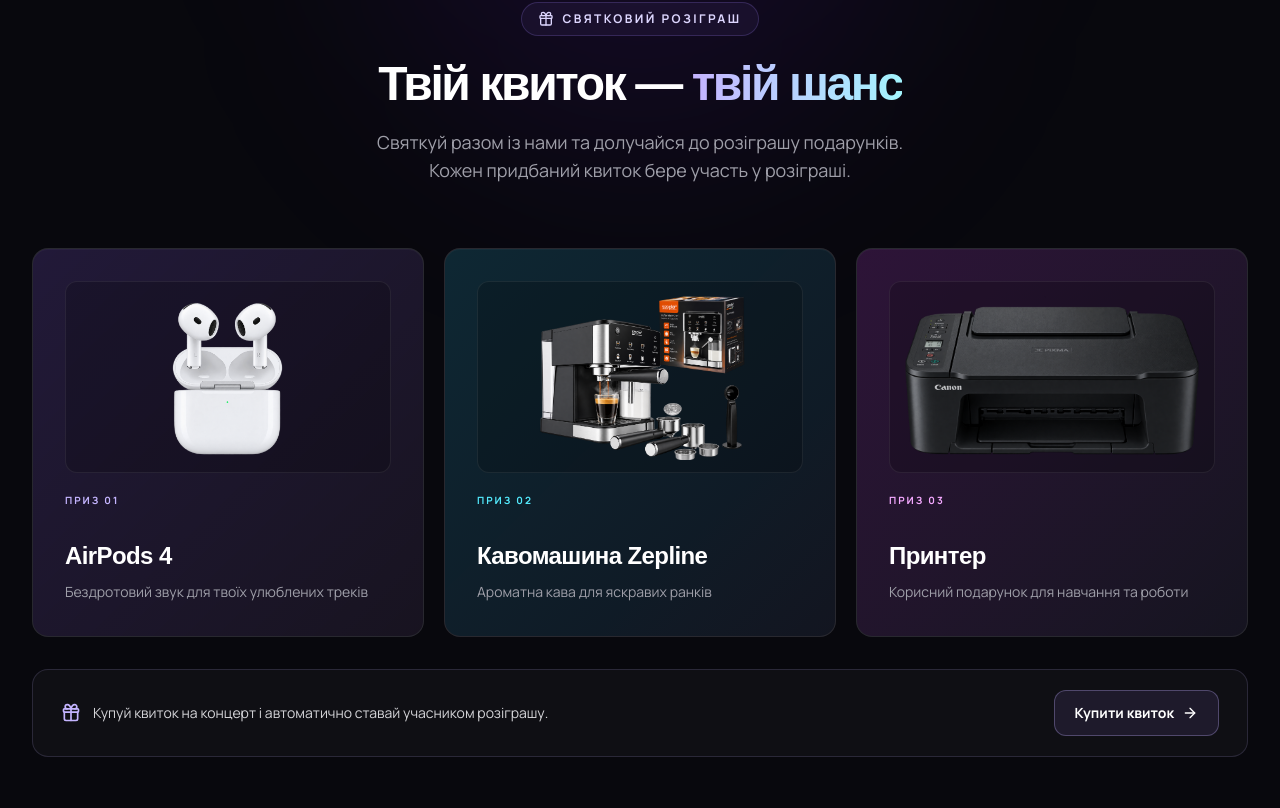
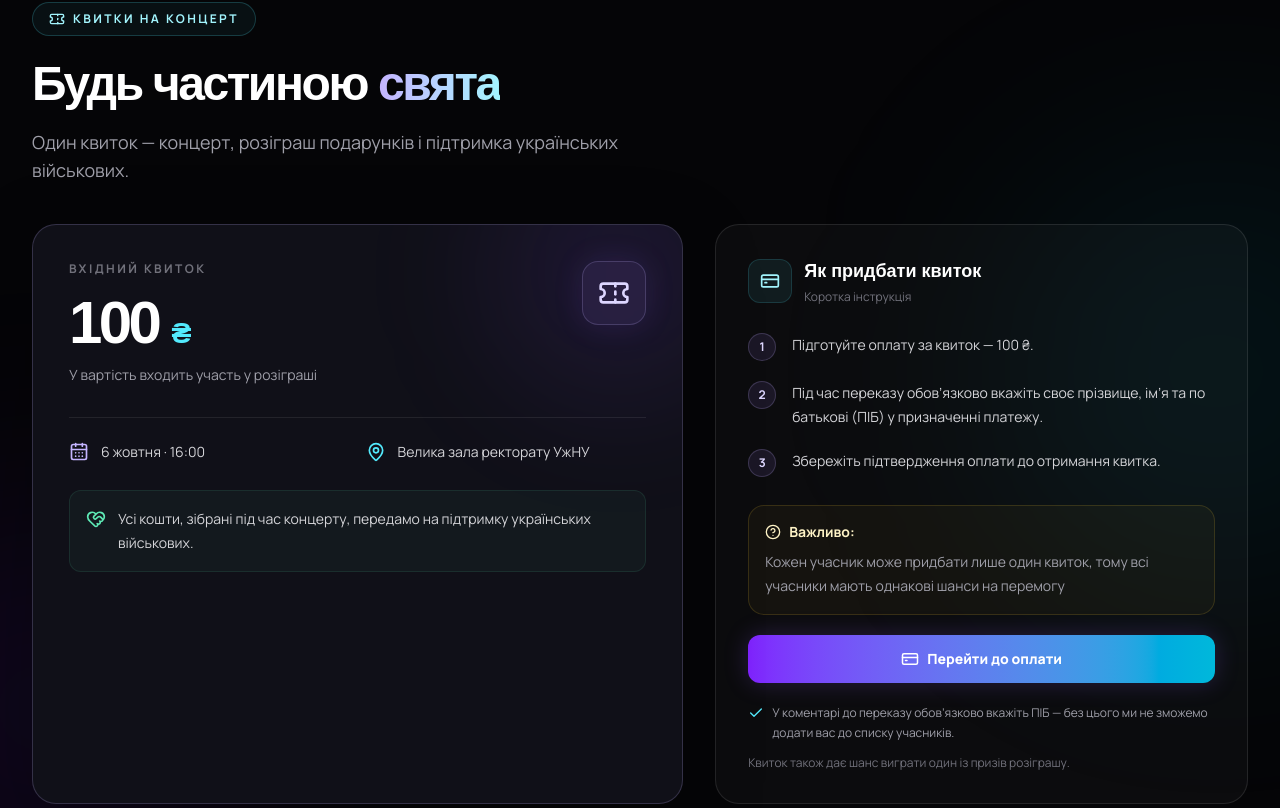
Before and after one commit to SemViX/fmdt-tickets, a Next.js app: page / in a window 1280 px wide. Shown: the part 912-1720 px from the top of the page. Built offline with nearby package versions, Linux system fonts and the light colour scheme; a web font is replaced by a local one.

Commit message:
feat: add TicketSales component and update Giveaway description; fix link typo in header constants

```diff
--- a/src/app/page.tsx
+++ b/src/app/page.tsx
@@ -1,9 +1,11 @@
 import Hero from "@/components/layout/Hero";
 import Giveaway from "@/components/layout/Giveaway";
+import TicketSales from "@/components/layout/TicketSales";
 
 export default function Home() {
   return <>
     <Hero />
+    <TicketSales />
     <Giveaway />
   </>;
 }
--- a/src/components/layout/Giveaway.tsx
+++ b/src/components/layout/Giveaway.tsx
@@ -21,7 +21,7 @@
           Твій квиток — <span className="bg-linear-to-r from-violet-300 to-cyan-200 bg-clip-text text-transparent">твій шанс</span>
         </h2>
         <p className="mx-auto mt-5 max-w-xl text-base leading-7 text-zinc-400 sm:text-lg">
-          Святкуй разом із нами та долучайся до розіграшу подарунків. Кожен придбаний квиток бере участь у розіграші.
+          Святкуй разом із нами та долучайся до розіграшу подарунків. Кожен придбаний квиток бере участь у розіграші, а всі учасники мають однакові шанси на перемогу.
         </p>
       </div>
 
--- /dev/null
+++ b/src/components/layout/TicketSales.tsx
@@ -0,0 +1,92 @@
+import { CalendarDays, Check, CircleHelp, CreditCard, HeartHandshake, MapPin, Ticket } from "lucide-react";
+
+const BANK_URL = "https://send.monobank.ua/jar/7mRu3fWkr";
+
+const TicketSales = () => (
+  <section id="how-to-buy" className="relative isolate scroll-mt-24 overflow-hidden border-t border-white/[0.06] bg-[#050507] px-5 py-20 sm:px-8 sm:py-28">
+    <div aria-hidden="true" className="pointer-events-none absolute inset-0 -z-10">
+      <div className="absolute -right-40 top-1/4 size-[28rem] rounded-full bg-cyan-500/[0.08] blur-[120px]" />
+      <div className="absolute -left-40 bottom-0 size-[26rem] rounded-full bg-violet-600/[0.1] blur-[120px]" />
+    </div>
+
+    <div className="mx-auto max-w-7xl">
+      <div className="max-w-2xl">
+        <div className="inline-flex items-center gap-2 rounded-full border border-cyan-300/20 bg-cyan-300/[0.05] px-4 py-2 text-xs font-bold uppercase tracking-[0.2em] text-cyan-200">
+          <Ticket className="size-4" /> Квитки на концерт
+        </div>
+        <h2 className="mt-6 font-(family-name:--font-display) text-3xl font-black tracking-[-0.05em] text-white sm:text-4xl lg:text-5xl">
+          Будь частиною <span className="bg-gradient-to-r from-violet-300 to-cyan-200 bg-clip-text text-transparent">свята</span>
+        </h2>
+        <p className="mt-5 text-base leading-7 text-zinc-400 sm:text-lg">
+          Один квиток — концерт, розіграш подарунків і підтримка українських військових.
+        </p>
+      </div>
+
+      <div className="mt-10 grid gap-5 lg:grid-cols-[1.1fr_0.9fr] lg:gap-8">
+        <div className="relative overflow-hidden rounded-3xl border border-violet-300/20 bg-[#101018] p-6 shadow-[0_24px_80px_rgba(0,0,0,0.3)] sm:p-9">
+          <div aria-hidden="true" className="absolute -right-16 -top-20 size-64 rounded-full bg-violet-500/10 blur-3xl" />
+          <div className="relative flex flex-col justify-between gap-8 sm:flex-row sm:items-start">
+            <div>
+              <p className="text-xs font-bold uppercase tracking-[0.2em] text-zinc-500">Вхідний квиток</p>
+              <p className="mt-4 font-(family-name:--font-display) text-5xl font-black tracking-[-0.06em] text-white sm:text-6xl">100 <span className="text-3xl text-cyan-300">₴</span></p>
+              <p className="mt-3 text-sm text-zinc-400">У вартість входить участь у розіграші</p>
+            </div>
+            <div className="flex size-16 items-center justify-center rounded-2xl border border-violet-300/20 bg-violet-400/10 text-violet-200 shadow-[0_0_30px_rgba(139,92,246,0.14)]">
+              <Ticket className="size-8" />
+            </div>
+          </div>
+
+          <div className="relative mt-8 grid gap-4 border-t border-white/[0.08] pt-6 text-sm text-zinc-300 sm:grid-cols-2">
+            <div className="flex items-center gap-3"><CalendarDays className="size-5 shrink-0 text-violet-300" /><span>6 жовтня · 16:00</span></div>
+            <div className="flex items-center gap-3"><MapPin className="size-5 shrink-0 text-cyan-300" /><span>Велика зала ректорату УжНУ</span></div>
+          </div>
+          <div className="relative mt-7 flex items-start gap-3 rounded-xl border border-emerald-300/10 bg-emerald-300/[0.04] p-4 text-sm leading-6 text-zinc-300">
+            <HeartHandshake className="mt-0.5 size-5 shrink-0 text-emerald-300" />
+            <p>Усі кошти, зібрані під час концерту, передамо на підтримку українських військових.</p>
+          </div>
+        </div>
+
+        <div className="rounded-3xl border border-white/10 bg-white/[0.03] p-6 sm:p-8">
+          <div className="flex items-center gap-3">
+            <div className="flex size-11 items-center justify-center rounded-xl border border-cyan-300/15 bg-cyan-300/[0.07] text-cyan-200"><CreditCard className="size-5" /></div>
+            <div>
+              <h3 className="font-(family-name:--font-display) text-lg font-bold text-white">Як придбати квиток</h3>
+              <p className="mt-1 text-xs text-zinc-500">Коротка інструкція</p>
+            </div>
+          </div>
+          <ol className="mt-7 space-y-5">
+            {[
+              "Підготуйте оплату за квиток — 100 ₴.",
+              "Під час переказу обов’язково вкажіть своє прізвище, ім’я та по батькові (ПІБ) у призначенні платежу.",
+              "Збережіть підтвердження оплати до отримання квитка.",
+            ].map((step, index) => (
+              <li key={step} className="flex gap-4 text-sm leading-6 text-zinc-300">
+                <span className="flex size-7 shrink-0 items-center justify-center rounded-full border border-violet-300/20 bg-violet-400/10 text-xs font-bold text-violet-200">{index + 1}</span>
+                {step}
+              </li>
+            ))}
+          </ol>
+
+          <div className="mt-7 rounded-2xl border border-amber-300/15 bg-amber-300/[0.04] p-4">
+            <p className="flex items-center gap-2 text-sm font-bold text-amber-100"><CircleHelp className="size-4" /> Важливо: </p>
+            <p className="mt-2 text-sm leading-6 text-zinc-400">Кожен учасник може придбати лише один квиток, тому всі учасники мають однакові шанси на перемогу</p>
+          </div>
+
+          <a
+            href={BANK_URL}
+            target="_blank"
+            rel="noopener noreferrer"
+            className="mt-5 inline-flex min-h-12 w-full items-center justify-center gap-2 rounded-xl bg-gradient-to-r from-violet-600 to-cyan-500 px-5 py-3 text-sm font-extrabold text-white shadow-[0_0_24px_rgba(139,92,246,0.22)] transition hover:-translate-y-0.5 hover:shadow-[0_0_32px_rgba(34,211,238,0.25)] focus-visible:outline-2 focus-visible:outline-offset-2 focus-visible:outline-cyan-300"
+          >
+            <CreditCard className="size-[18px]" /> Перейти до оплати
+          </a>
+
+          <p className="mt-5 flex items-start gap-2 text-xs leading-5 text-zinc-400"><Check className="mt-0.5 size-4 shrink-0 text-cyan-300" /> У коментарі до переказу обов’язково вкажіть ПІБ — без цього ми не зможемо додати вас до списку учасників.</p>
+          <p className="mt-3 text-xs text-zinc-500">Квиток також дає шанс виграти один із призів розіграшу.</p>
+        </div>
+      </div>
+    </div>
+  </section>
+);
+
+export default TicketSales;
--- a/src/utils/constants/header.ts
+++ b/src/utils/constants/header.ts
@@ -6,6 +6,6 @@
 
 export const HEADER_ITEMS:IHeaderItem[]=[
     {id:0, label:"Про захід", link:"#about"},
-    {id:1, label:"Як придбати", link:"#how-to-by"},
+    {id:1, label:"Як придбати", link:"#how-to-buy"},
     {id:2, label:"Розіграш", link:"#giveaway"}
 ]
```
